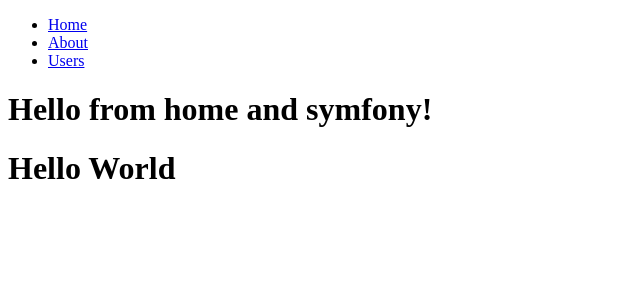
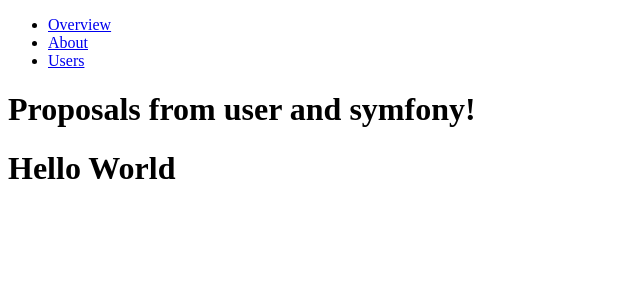
Before and after one commit to MortenManzelmann/marabuja, a React app: page /proposals in a window 1280 px wide. Shown: the top 300 px of the page, without its empty margins (0-640 px from the left). Built offline with nearby package versions, Linux system fonts and the light colour scheme.

Commit message:
add pages

```diff
--- a/src/frontend/App.tsx
+++ b/src/frontend/App.tsx
@@ -6,7 +6,9 @@ import {
   Link
 } from 'react-router-dom';
 
-import Hello from './components/Hello';
+import Board from './pages/board/Board';
+import Overview from './pages/overview/Overview';
+import Proposals from './pages/proposals/Proposals';
 
 interface App {
   name: string;
@@ -19,26 +21,26 @@ const App = ({name}: App) => {
       <nav>
         <ul>
           <li>
-            <Link to="/">Home</Link>
+            <Link to="/">Overview</Link>
           </li>
           <li>
-            <Link to="/about">About</Link>
+            <Link to="/board">About</Link>
           </li>
           <li>
-            <Link to="/users">Users</Link>
+            <Link to="/proposals">Users</Link>
           </li>
         </ul>
       </nav>
 
       <Switch>
-        <Route path="/about">
-          <Hello compiler='gcc' framework='symfony'/>
+        <Route path="/board">
+          <Board compiler='gcc' framework='symfony'/>
         </Route>
-        <Route path="/users">
-          <Hello compiler='user' framework='symfony'/>
+        <Route path="/proposals">
+          <Proposals compiler='user' framework='symfony'/>
         </Route>
         <Route path="/">
-          <Hello compiler='home' framework='symfony'/>
+          <Overview compiler='home' framework='symfony'/>
         </Route>
       </Switch>
     </div>
--- a/src/frontend/components/interfaces/Hello.ts
+++ /dev/null
@@ -1 +0,0 @@
-interface Hello{ compiler: string; framework: string; }
--- a/src/frontend/interfaces/App.ts
+++ /dev/null
@@ -1,3 +0,0 @@
-interface App {
-  name: string;
-}
--- /dev/null
+++ b/src/frontend/pages/board/Board.tsx
@@ -0,0 +1,7 @@
+import * as React from "react";
+
+interface BoardProps{ compiler: string; framework: string; }
+
+const Board = (props: BoardProps) => <h1>Board from {props.compiler} and {props.framework}!</h1>;
+
+export default Board;
--- /dev/null
+++ b/src/frontend/pages/overview/Overview.tsx
@@ -0,0 +1,7 @@
+import * as React from "react";
+
+interface OverviewProps{ compiler: string; framework: string; }
+
+const Overview = (props: OverviewProps) => <h1>Overview from {props.compiler} and {props.framework}!</h1>;
+
+export default Overview;
--- /dev/null
+++ b/src/frontend/pages/proposals/Proposals.tsx
@@ -0,0 +1,7 @@
+import * as React from "react";
+
+interface ProposalProps { compiler: string; framework: string; }
+
+const Proposals = (props: ProposalProps) => <h1>Proposals from {props.compiler} and {props.framework}!</h1>;
+
+export default Proposals;
--- a/webpack.config.js
+++ b/webpack.config.js
@@ -31,8 +31,8 @@ module.exports = {
       }
     ]
   },
-  externals: {
-    "react": "React",
-    "react-dom": "ReactDOM"
-  }
+//  externals: {
+//    "react": "React",
+//    "react-dom": "ReactDOM"
+//  }
 };
```
